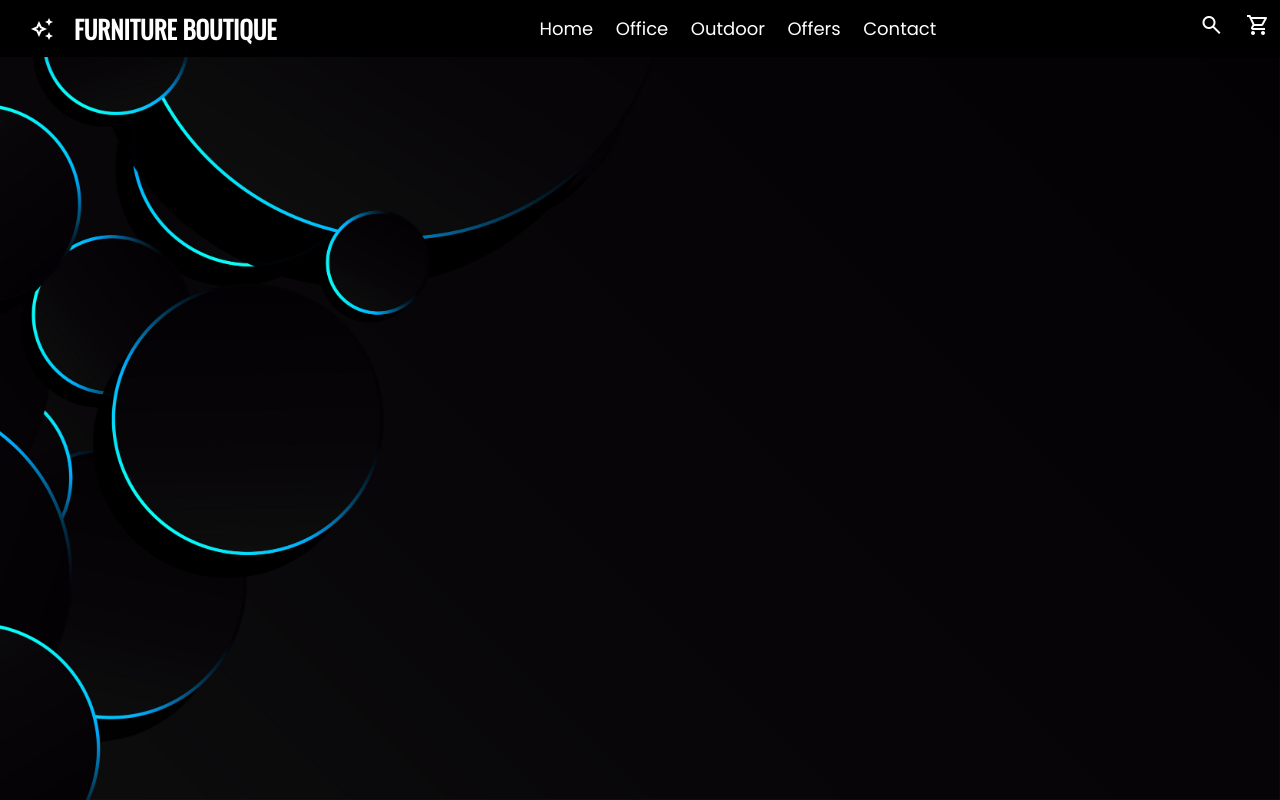
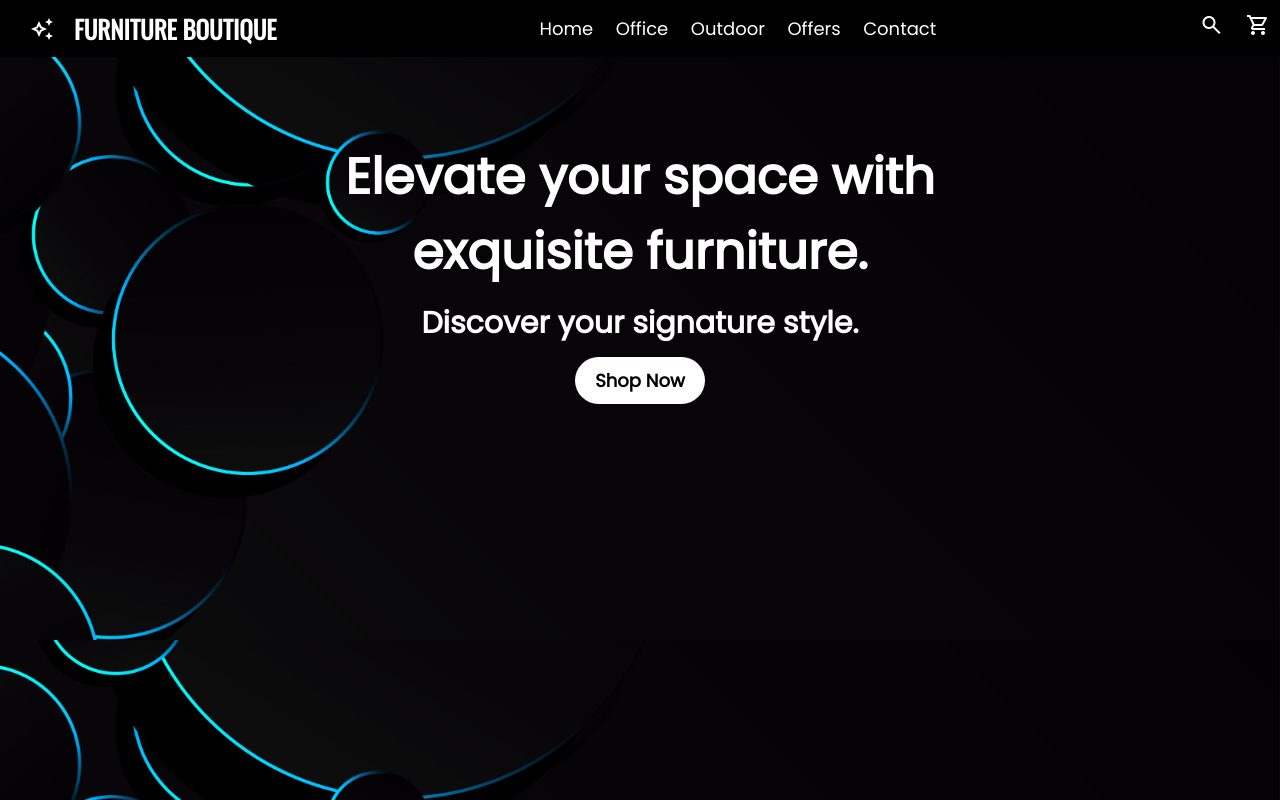
Before and after one commit to Ganesh-Konkimalla/FurnitureStore, a plain HTML site: page index.html in a window 1280 px wide. Shown: the top 800 px of the page. Drawn offline with nearby package versions, Linux system fonts and the light colour scheme.

Commit message:
Create homepage

```diff
--- a/index.html
+++ b/index.html
@@ -41,6 +41,18 @@
     </div>
 </header>
 
+<section class="main-home">
+    <div class="container">
+      <img src="img/182428240217.jpg" class="image">
+    </div>
+    <div class="main-text">
+      <h1>Elevate your space with exquisite furniture.</h1>
+      <br>
+      <h3 class="signature-style">Discover your signature style.</h3>
+      <br>
+      <a href="#" class="shop-now-button">Shop Now</a>
+    </div>
+  </section>
 
 </body>
 </html>
--- a/style.css
+++ b/style.css
@@ -15,7 +15,7 @@ html{
 .container {
     position: relative;
     width: 100%;
-    height: 100vh; /* Adjust this value based on your needs */
+    height: 80vh;
   }
 
   .image {
@@ -30,8 +30,8 @@ html{
     left: 0;
     width: 100%;
     height: auto;
+    background: black;
     padding: 1rem;
-    background: black;
     color: white;
     z-index: 10000000000;
     display: flex;
@@ -60,15 +60,37 @@ html{
     align-items: center;
 
 }
-.maintext{
-    width:95%;
-    height:90%;
-    position:absolute;
-    top:8%;
-    margin: 1rem auto;
-    display: flex;
-    align-items: center;
-    justify-content: flex-start;
+.main-text {
+  position: absolute;
+  top: 140px;
+  left: 50%;
+  transform: translateX(-50%);
+  text-align: center;
+  color: white;
+  margin-bottom: 5rem;
+}
 
 
+.main-text h1 {
+  font-family: 'Poppins', sans-serif;
+  font-size: 5rem;
+  font-weight: bold;
 }
+
+section.main-home div.main-text h3 {
+  font-family: 'Poppins', sans-serif;
+  font-size: 3rem;
+  font-weight: bold;
+}
+.shop-now-button {
+  top: 80px;
+  display: inline-block;
+  padding: 1rem 2rem;
+  border-radius: 50px;
+  background-color: white;
+  color: black;
+  text-decoration: none;
+  font-family: 'Poppins', sans-serif;
+  font-size: 1.8rem;
+  font-weight: bold;
+}
```
